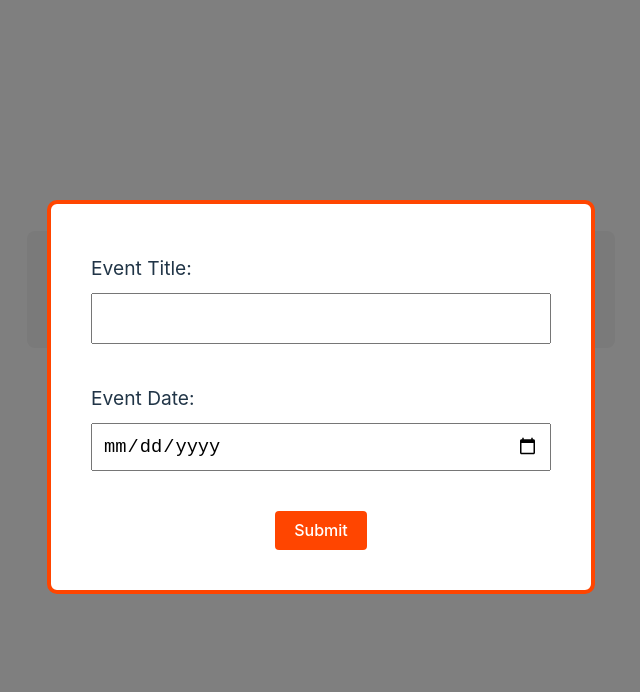
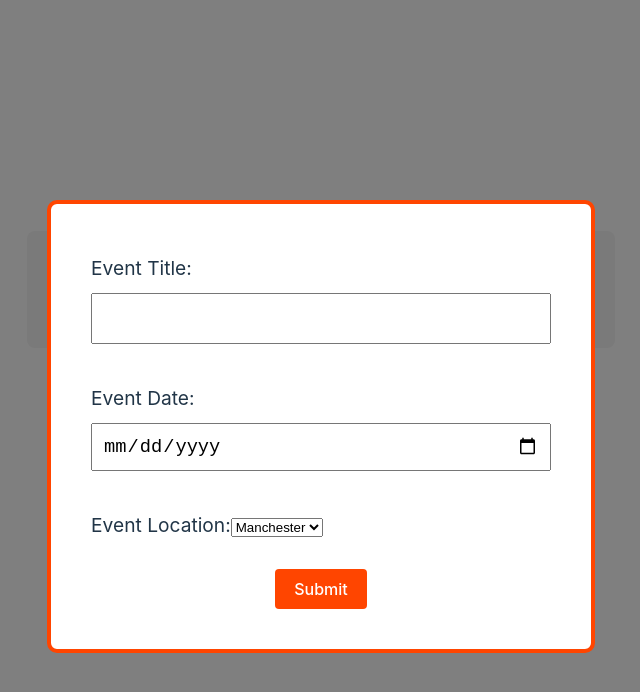
Before and after one commit to em-torres/course-build-web-apps-with-react-and-firebase, a React (Vite) app: page / in a window 1280 px wide. Both pictures are taken after a click on the button "Add New Event". Shown: the top 692 px of the page, without its empty margins (319-959 px from the left). Built offline with nearby package versions, Linux system fonts and the light colour scheme.

Commit message:
T-27: Select Boxes

```diff
--- a/src/components/EventList.tsx
+++ b/src/components/EventList.tsx
@@ -8,9 +8,9 @@
             {
                 events.map((event: EventProps, index: number) => (
                     <div key={ event.id } className={ styles.card }>
-                        <p>{ event.date }</p>
-                        <h2>{index}. {event.title}</h2>
-                        <button onClick={() => handleClick( event.id )}>Delete Event</button>
+                        <h2>{ index }. { event.title }</h2>
+                        <p>{ event.location.toUpperCase() } - { event.date }</p>
+                        <button onClick={ () => handleClick( event.id ) }>Delete Event</button>
                     </div>
                 ))
             }
--- a/src/components/NewEventForm.tsx
+++ b/src/components/NewEventForm.tsx
@@ -1,29 +1,26 @@
 import styles from './styles/NewEventForm.module.css'
-// import { useState } from "react";
+import { useState } from "react";
 import EventProps from "./models/EventPropsModel.tsx";
-// import INewEventProp from "./interfaces/INewEventProps.tsx";
-import {useRef} from "react";
 import INewEventProp from "./interfaces/INewEventProps.tsx";
 
 export default function NewEventForm ( { addEvent }: INewEventProp) {
-    const title: any = useRef()
-    const date: any = useRef()
-    // const [title, setTitle] = useState<string>('')
-    // const [date, setDate] = useState<string>('')
+    const [title, setTitle] = useState<string>('')
+    const [date, setDate] = useState<string>('')
+    const [location, setLocation] = useState<string>( 'manchester' )
 
     const resetForm = () => {
-        // setTitle('')
-        // setDate('')
-        title.current.value = ""
-        date.current.value = ""
+        setTitle('')
+        setDate('')
+        setLocation('manchester')
     }
     const handleSubmit = (e: any) => {
         e.preventDefault()
 
         const event: EventProps = {
-            title: title.current.value,
-            date: date.current.value,
-            id: Math.floor(Math.random() * 10000)
+            title: title,
+            date: date,
+            id: Math.floor(Math.random() * 10000),
+            location: location
         }
         addEvent(event)
         resetForm()
@@ -35,15 +32,25 @@
                 <span>Event Title:</span>
                 <input
                     type="text"
-                    ref={ title }
+                    value={ title }
+                    onChange={ (e) => { setTitle(e.target.value) } }
                 />
             </label>
             <label>
                 <span>Event Date:</span>
                 <input
                     type="date"
-                    ref={ date }
+                    value={ date }
+                    onChange={ (e) => { setDate(e.target.value) } }
                 />
+            </label>
+            <label>
+                <span>Event Location:</span>
+                <select onChange={ (e) => setLocation( e.target.value ) }>
+                    <option value="manchester">Manchester</option>
+                    <option value="london">London</option>
+                    <option value="cardiff">Cardiff</option>
+                </select>
             </label>
             <button>Submit</button>
         </form>
--- a/src/components/models/EventPropsModel.tsx
+++ b/src/components/models/EventPropsModel.tsx
@@ -1,5 +1,6 @@
 export default interface EventProps {
     id: number,
     date: string,
-    title: string
+    location: string
+    title: string,
 }
```
